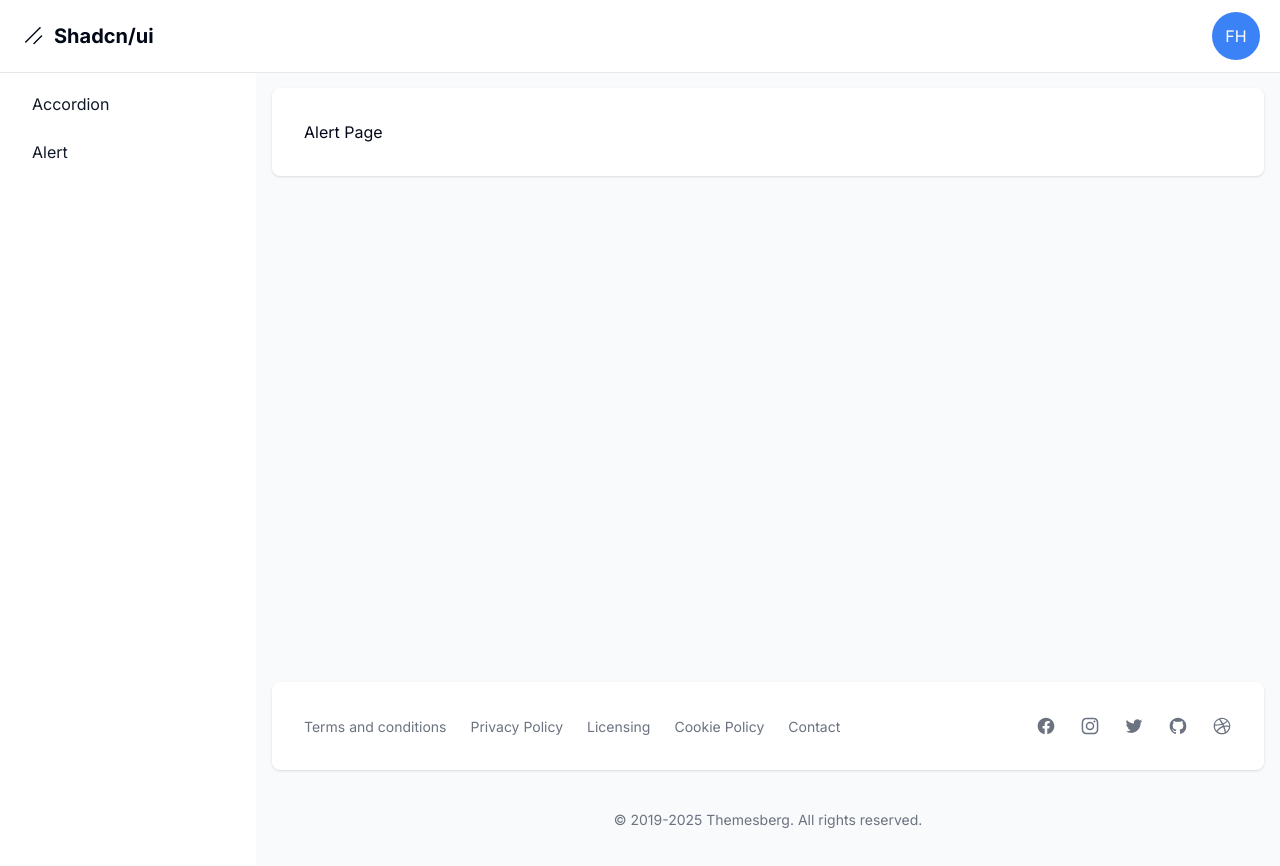
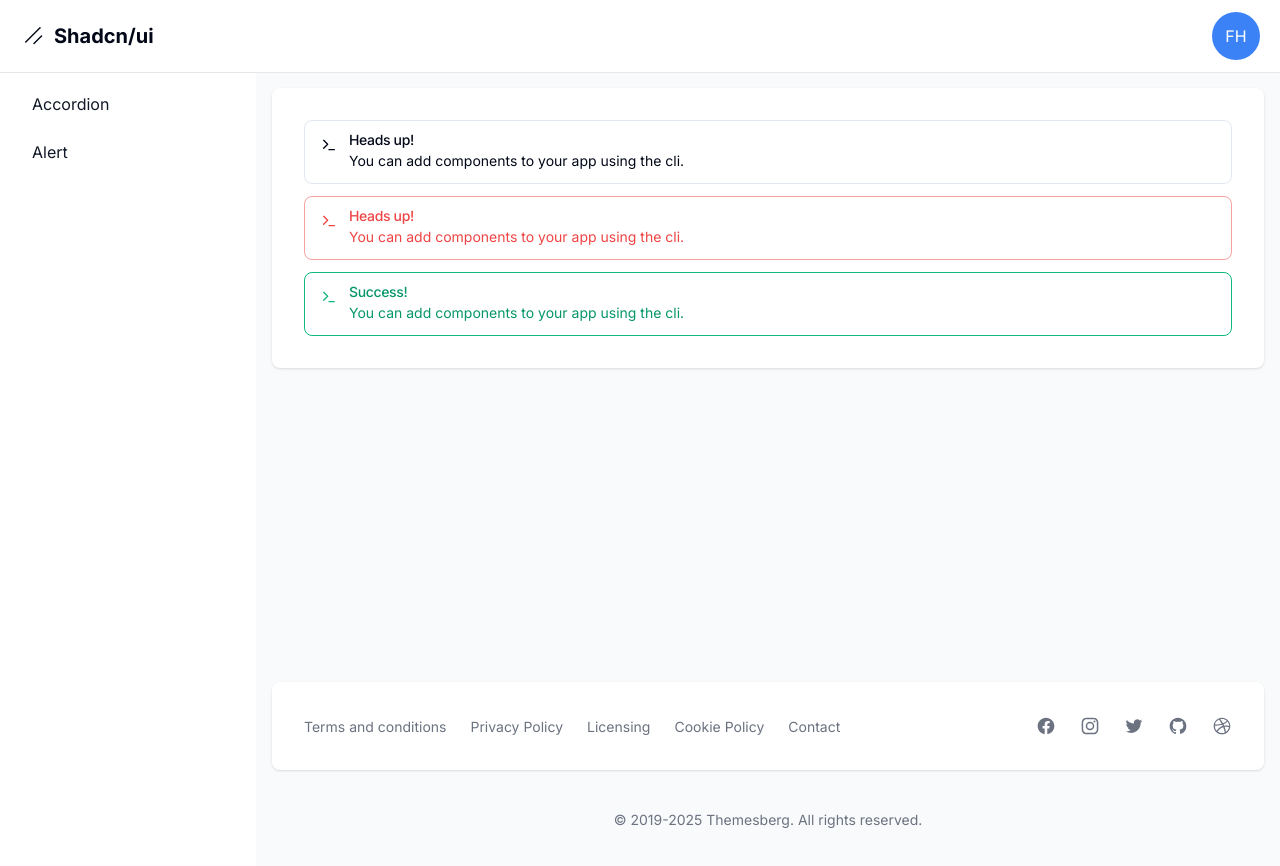
Before and after one commit to ImNotGabo/shadcn-dashboard, a Next.js app: page /dashboard/alert in a window 1280 px wide. Shown: the top 866 px of the page. Built offline with nearby package versions, Linux system fonts and the light colour scheme.

Commit message:
add multiple Alert variants with icons and descriptions to the Alert page

```diff
--- a/src/app/dashboard/alert/page.tsx
+++ b/src/app/dashboard/alert/page.tsx
@@ -1,7 +1,32 @@
+import { Terminal } from 'lucide-react';
+import { Alert, AlertDescription, AlertTitle } from '@/components/ui/alert';
+
 export default function Page() {
 	return (
-		<div>
-			<h1>Alert Page</h1>
+		<div className='grid gap-3'>
+			<Alert>
+				<Terminal className='h-4 w-4' />
+				<AlertTitle>Heads up!</AlertTitle>
+				<AlertDescription>
+					You can add components to your app using the cli.
+				</AlertDescription>
+			</Alert>
+
+			<Alert variant='destructive'>
+				<Terminal className='h-4 w-4' />
+				<AlertTitle>Heads up!</AlertTitle>
+				<AlertDescription>
+					You can add components to your app using the cli.
+				</AlertDescription>
+			</Alert>
+
+			<Alert variant='success'>
+				<Terminal className='h-4 w-4' />
+				<AlertTitle>Success!</AlertTitle>
+				<AlertDescription>
+					You can add components to your app using the cli.
+				</AlertDescription>
+			</Alert>
 		</div>
 	);
 }
```
